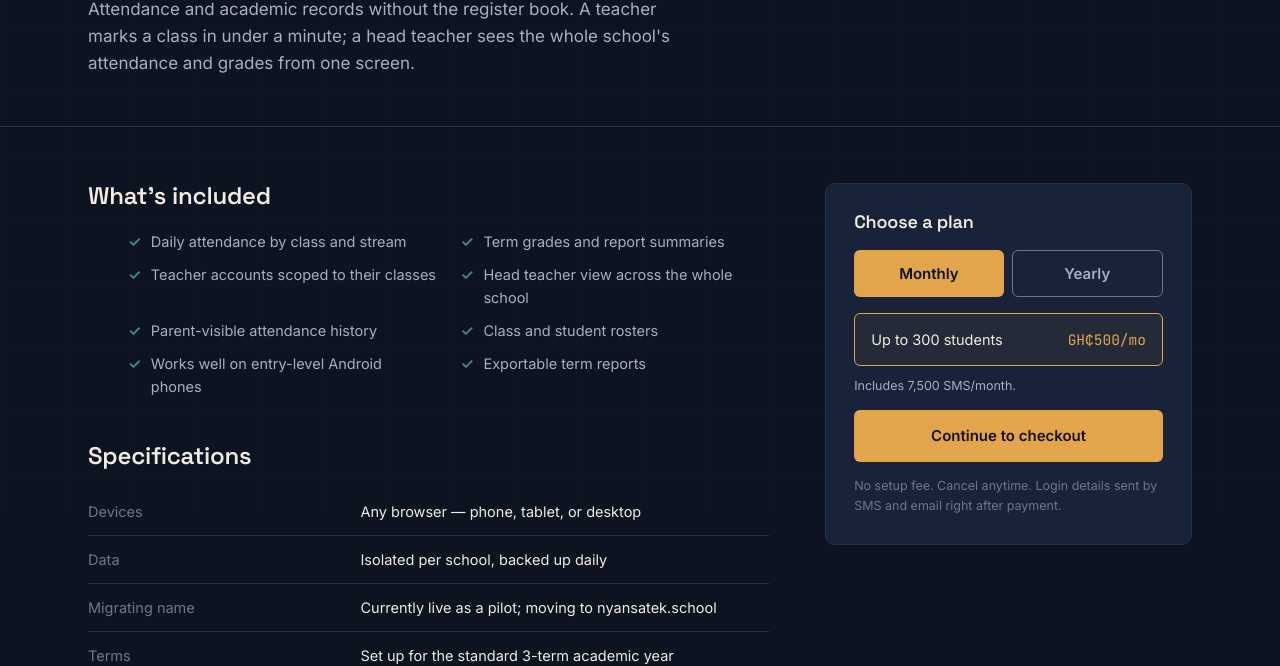
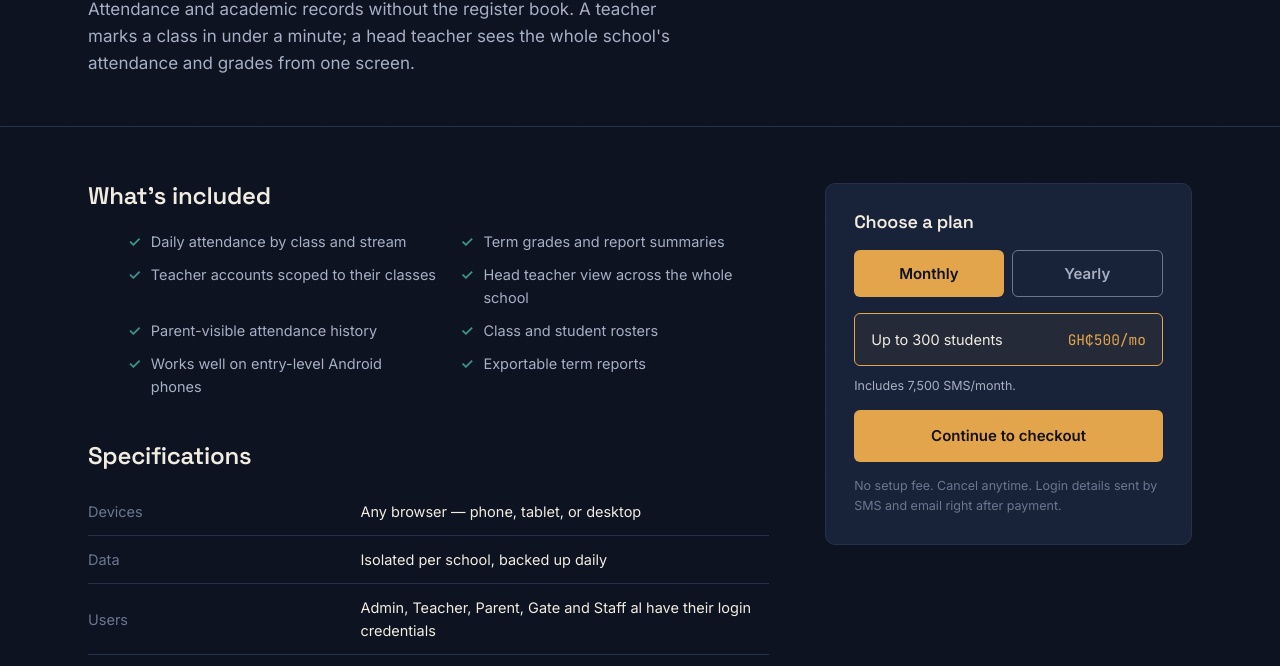
Before and after one commit to webstar-7/nyansatek-systems, a website: page product-school.html in a window 1280 px wide. Shown: the part 292-958 px from the top of the page. Drawn offline with Linux system fonts and the light colour scheme.

Commit message:
Update specifications and live URL details

```diff
--- a/product-school.html
+++ b/product-school.html
@@ -77,14 +77,14 @@
       <table class="spec-table">
         <tr><td>Devices</td><td>Any browser — phone, tablet, or desktop</td></tr>
         <tr><td>Data</td><td>Isolated per school, backed up daily</td></tr>
-        <tr><td>Migrating name</td><td>Currently live as a pilot; moving to nyansatek.school</td></tr>
+        <tr><td>Users</td><td>Admin, Teacher, Parent, Gate and Staff al have their login credentials</td></tr>
         <tr><td>Terms</td><td>Set up for the standard 3-term academic year</td></tr>
         <tr><td>Setup time</td><td>Live within minutes of payment</td></tr>
       </table>
 
       <h2 style="font-size:24px; margin:44px 0 18px;">See it live</h2>
       <p style="color:var(--text-dim); font-size:15px;">
-        NYANSATEK School is running today under its pilot address, ahead of its move to <strong>nyansatek.school</strong>.
+        NYANSATEK School is running today under its own url <strong>nyansatek.school</strong>.
         <a href="https://nyansatek.school" target="_blank" rel="noopener" style="color:var(--gold);">Open the live system →</a>
       </p>
     </div>
```
